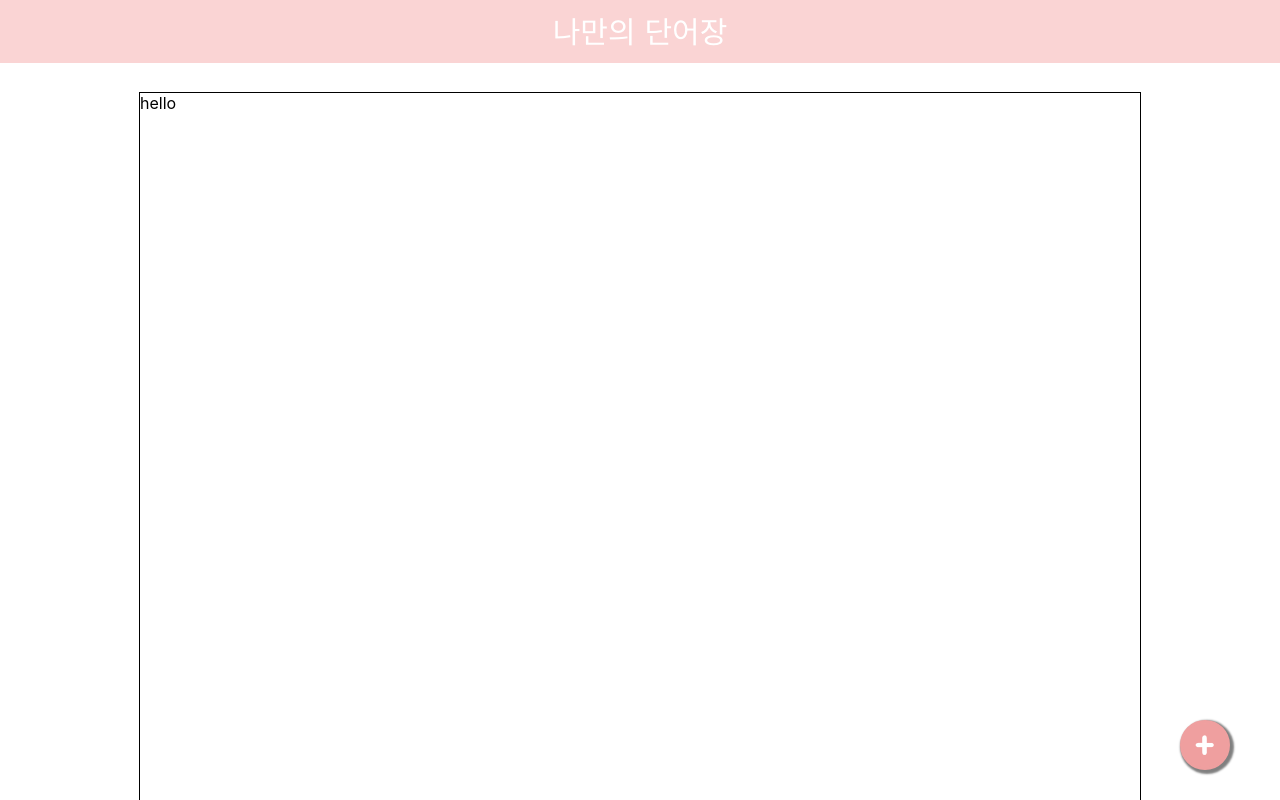
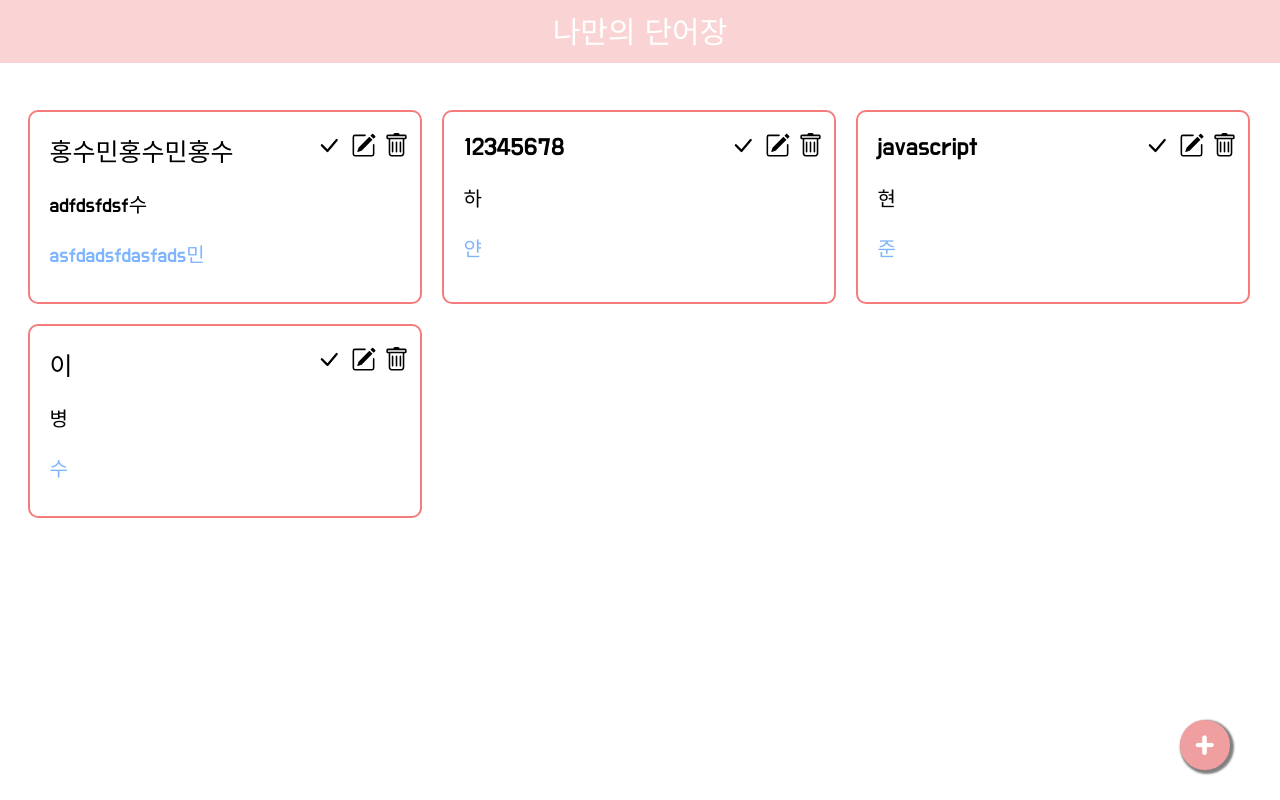
Before and after one commit to hongsoom/my-dictionary, a React (Create React App) app in the folder my-dictionary/: page / in a window 1280 px wide. Shown: the top 800 px of the page. Built offline with nearby package versions, Linux system fonts and the light colour scheme.

Commit message:
Create Cards

```diff
--- a/my-dictionary/src/component/Main.js
+++ b/my-dictionary/src/component/Main.js
@@ -10,7 +10,7 @@ const Main = () => {
     return (
         <MainWrap>
             <Header />
-                <Content>hello</Content>
+                <Content><WordCard /></Content>
                 <AddBottom>
                     <button type="button" onClick={() => {
                         history.push("/Add");
@@ -28,11 +28,13 @@ const MainWrap = styled.div`
 
 const Content = styled.div`
     margin: 0 auto;
-    margin-top: 2rem;
-    width: 1000px;
+    margin-top: 50px;
+    width: 1225px;
     height: 900px;
     position: relative;
-    border: 1px solid black;
+    display : fiex;
+    align-content: flex-start;
+    justify-content: center;
 `;
 
 const AddBottom = styled.div`
--- a/my-dictionary/src/component/WordCard.js
+++ b/my-dictionary/src/component/WordCard.js
@@ -0,0 +1,74 @@
+import React, {useState} from "react";
+import { useParams, useHistory } from "react-router-dom";
+import { useDispatch, useSelector } from "react-redux";
+import { removeWords } from "../redux/modules/words";
+import styled from "styled-components";
+import { BsCheckLg,BsPencilSquare,BsTrash } from "react-icons/bs";
+
+const WordCard = (props) => {
+    const history = useHistory();
+    const dispatch = useDispatch();
+    const params = useParams();
+
+    const data = useSelector((state) => state.words.list);
+
+    const [isClicked, setIsCilcked] = useState(false);
+    const onClick = () => {
+        setIsCilcked(!isClicked);
+      };
+
+    return (
+        <Cards style={{color : isClicked ? ('#FFFFFF') : ('black')}}>
+            {data.map ((list, index) => {
+                return (
+                    <CardBox key={index} style={{backgroundColor : isClicked ? ('#F47C7C') : ('#FFFFFF')}}>
+                        <Word>{list.word}</Word>
+                            <button className="btn1" onClick={onClick}><BsCheckLg size="25"/></button>
+                            <button className="btn2" onClick={() => { history.push('/Edit');}}><BsPencilSquare size="25"/></button>
+                            <button className="btn3" onClick={() => { alert("삭제했습니다!");}}><BsTrash size="25"/></button>
+                        <Mean>{list.mean}</Mean>
+                        <Ex style={{color : isClicked ? ('#FFFFFF') : ('#7FB5FF')}} >{list.ex}</Ex>
+                    </CardBox>
+                )
+        })}
+        </Cards>
+    )
+}
+
+const Cards = styled.div`
+    display: flex;
+    flex-wrap: wrap;
+    gap: 20px;
+    align-content: flex-start;
+`;
+
+const CardBox = styled.div`
+    border: 2px solid #F47C7C;
+    border-radius: 10px;
+    position: relative;
+    width : 350px;
+    height : 150px;
+    padding: 20px;
+`;
+
+const Word = styled.div`
+    display : inline-block;
+    margin-bottom : 20px;
+    margin-right : 50px;
+    font-size : 25px;
+    font-family: 'Do Hyeon', sans-serif;
+`;
+
+const Mean = styled.div`
+    margin-bottom : 20px;
+    font-size : 20px;
+    font-family: 'Do Hyeon', sans-serif;
+`;
+
+const Ex = styled.div`
+    margin-bottom : 20px;
+    font-size : 20px;
+    font-family: 'Do Hyeon', sans-serif;
+    color : #7FB5FF;
+`;
+export default WordCard;
```
